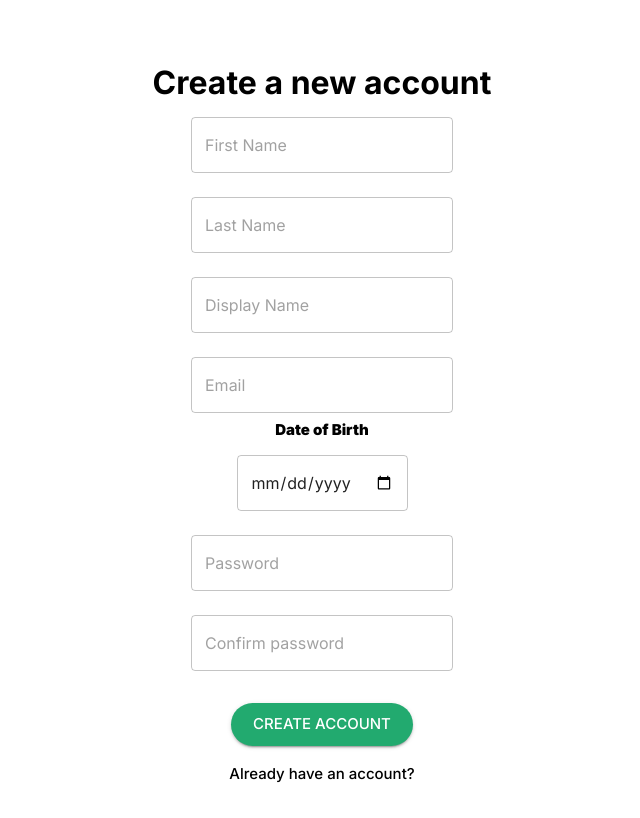
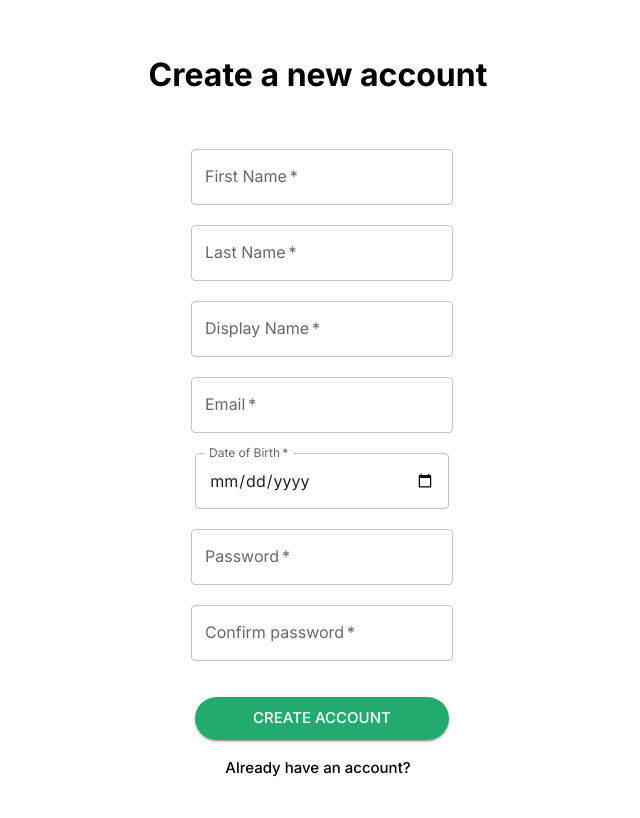
Before and after one commit to Project-Chirp/chirp-frontend, a React (Create React App) app: page /register in a window 1280 px wide. Shown: the whole page, without its empty margins (318-958 px from the left). Built offline with nearby package versions, Linux system fonts and the light colour scheme.

Commit message:
Fixed CSS and alignment issues

```diff
--- a/package.json
+++ b/package.json
@@ -11,6 +11,7 @@
     "@testing-library/jest-dom": "^5.16.5",
     "@testing-library/react": "^13.4.0",
     "@testing-library/user-event": "^13.5.0",
+    "axios": "^1.2.2",
     "latest": "^0.2.0",
     "react": "^18.2.0",
     "react-dom": "^18.2.0",
--- a/src/pages/Register.tsx
+++ b/src/pages/Register.tsx
@@ -1,6 +1,6 @@
 import React, { useEffect, useState } from "react";
 import "../styles/Register.css";
-import { Box, Button, Typography, TextField, Link } from "@mui/material/";
+import { Box, Button, Typography, TextField, Link, Grid } from "@mui/material/";
 import { Link as RouterLink } from "react-router-dom";
 
 const Register = () => {
@@ -12,6 +12,7 @@ const Register = () => {
   const [password, setPassword] = useState("");
   const [confirmPword, setConfirmPword] = useState("");
 
+  const [filled, setFilled] = useState(false);
   const [minDNameCheck, setMinDNameCheck] = useState(false);
   const [maxDNameCheck, setMaxDNameCheck] = useState(false);
   const [passwordRules, setPasswordRules] = useState(false);
@@ -137,17 +138,28 @@ const Register = () => {
         margin={"auto"}
         marginTop={5}
         padding={3}
+        width={1000}
+      >
+        <Grid
+          container
+          spacing={1}
+          alignContent="center"
+          justifyContent={"center"}
         >
           <Typography
             variant="h1"
             textAlign={"center"}
             fontWeight={700}
             fontSize={32}
+            paddingBottom={5}
           >
             Create a new account
           </Typography>
+          <Grid item>
             <TextField
-          margin="normal"
+              fullWidth
+              label="First Name"
+              margin="dense"
               value={firstName}
               onChange={(fname) => setFirstName(fname.target.value)}
               type={"text"}
@@ -156,9 +168,13 @@ const Register = () => {
               id="firstname"
               required={true}
             />
+          </Grid>
+          <Grid item>
             <TextField
+              fullWidth
+              label="Last Name"
               required={true}
-          margin="normal"
+              margin="dense"
               value={lastName}
               onChange={(lname) => setLastName(lname.target.value)}
               type={"text"}
@@ -166,9 +182,13 @@ const Register = () => {
               placeholder="Last Name"
               id="lastname"
             />
+          </Grid>
+          <Grid item>
             <TextField
+              fullWidth
+              label="Display Name"
               required={true}
-          margin="normal"
+              margin="dense"
               value={displayName}
               onChange={(dName) => {
                 setDisplayName(dName.target.value.substring(0, 20));
@@ -180,10 +200,14 @@ const Register = () => {
               placeholder="Display Name"
               id="displayname"
             />
+          </Grid>
           <DisplayNameRules />
+          <Grid item>
             <TextField
+              fullWidth
+              label="Email"
               required={true}
-          margin="normal"
+              margin="dense"
               value={email}
               onChange={(email) => {
                 setEmail(email.target.value.replace(/\s+/g, ""));
@@ -194,18 +218,15 @@ const Register = () => {
               placeholder="Email"
               id="email"
             />
+          </Grid>
           <EmailRules />
-        <Typography
-          variant="h2"
-          textAlign={"center"}
-          fontWeight={1000}
-          fontSize={15}
-        >
-          Date of Birth
-        </Typography>
+          <Grid item>
             <TextField
+              fullWidth
+              sx={{ width: 253.4 }}
+              label="Date of Birth"
               required={true}
-          margin="normal"
+              margin="dense"
               value={day}
               onChange={(date) => setDay(new Date(date.target.value))}
               type={"date"}
@@ -213,9 +234,13 @@ const Register = () => {
               placeholder="Date"
               id="date"
             />
+          </Grid>
+          <Grid item>
             <TextField
+              fullWidth
+              label="Password"
               required={true}
-          margin="normal"
+              margin="dense"
               value={password}
               onChange={(pword) => setPassword(pword.target.value)}
               onFocus={() => setPasswordRules(true)}
@@ -225,10 +250,14 @@ const Register = () => {
               placeholder="Password"
               id="password"
             />
+          </Grid>
           <Box>{passwordRules ? <PasswordRules /> : <></>}</Box>
+          <Grid item>
             <TextField
+              fullWidth
+              label="Confirm password"
               required={true}
-          margin="normal"
+              margin="dense"
               value={confirmPword}
               onChange={(cpword) => {
                 setConfirmPword(cpword.target.value);
@@ -240,6 +269,7 @@ const Register = () => {
               placeholder="Confirm password"
               id="confirmpassword"
             />
+          </Grid>
           <Box>
             {!passwordCheck || confirmPword === password ? (
               <></>
@@ -249,12 +279,15 @@ const Register = () => {
               </Typography>
             )}
           </Box>
+          <Grid item>
             <Button
+              fullWidth
               size={"large"}
               sx={{
                 marginTop: 3,
                 marginBottom: 2,
                 borderRadius: 10,
+                width: 253.4,
               }}
               color="primary"
               variant="contained"
@@ -263,6 +296,7 @@ const Register = () => {
             >
               Create account
             </Button>
+          </Grid>
           <Link
             variant="h6"
             component={RouterLink}
@@ -273,6 +307,7 @@ const Register = () => {
           >
             Already have an account?
           </Link>
+        </Grid>
       </Box>
     </main>
   );
```
Also changed, not shown: 1 other file (tests, documents, lock files or other folders). Lines whose indentation alone changed are shown as unchanged.
